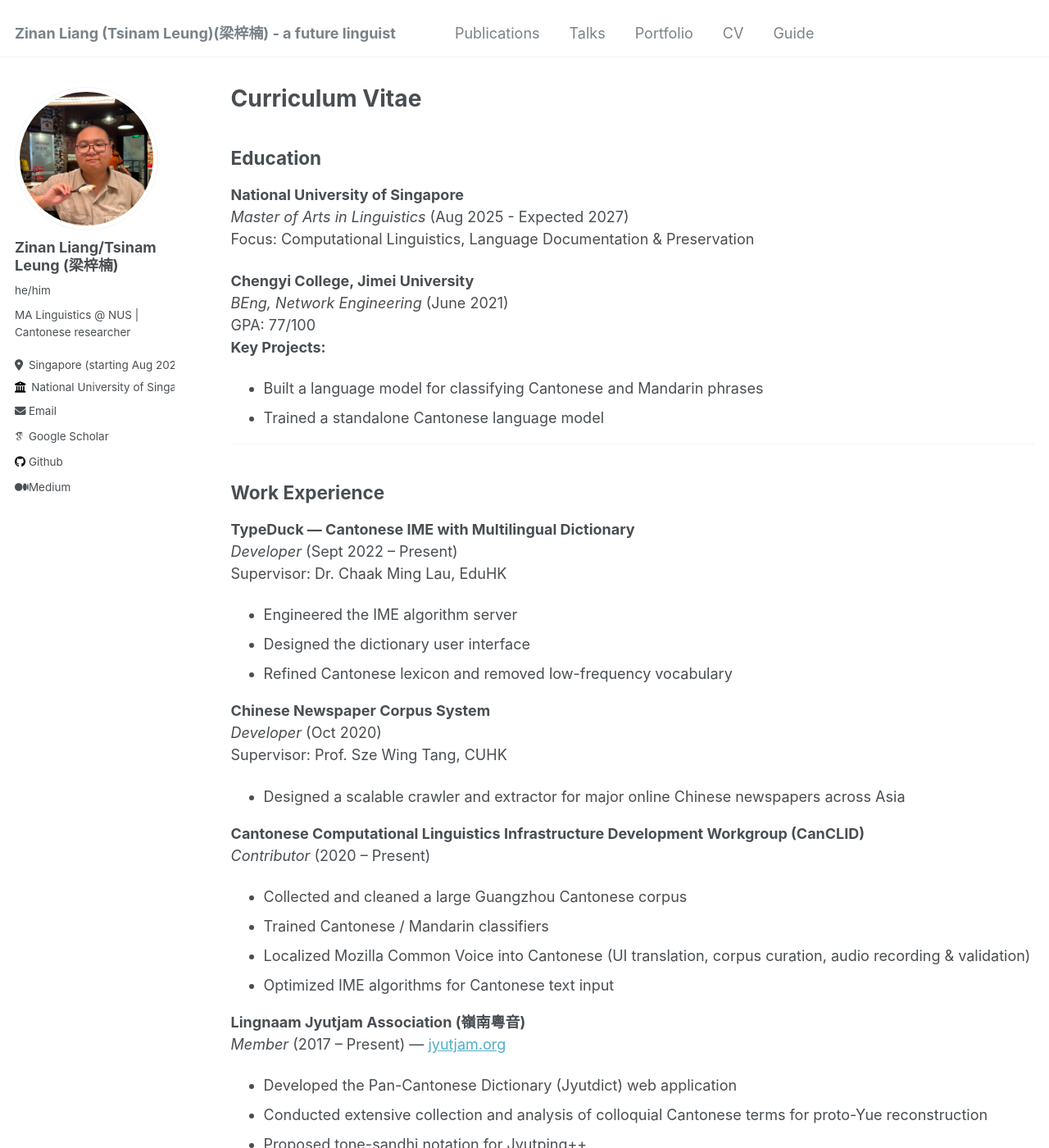
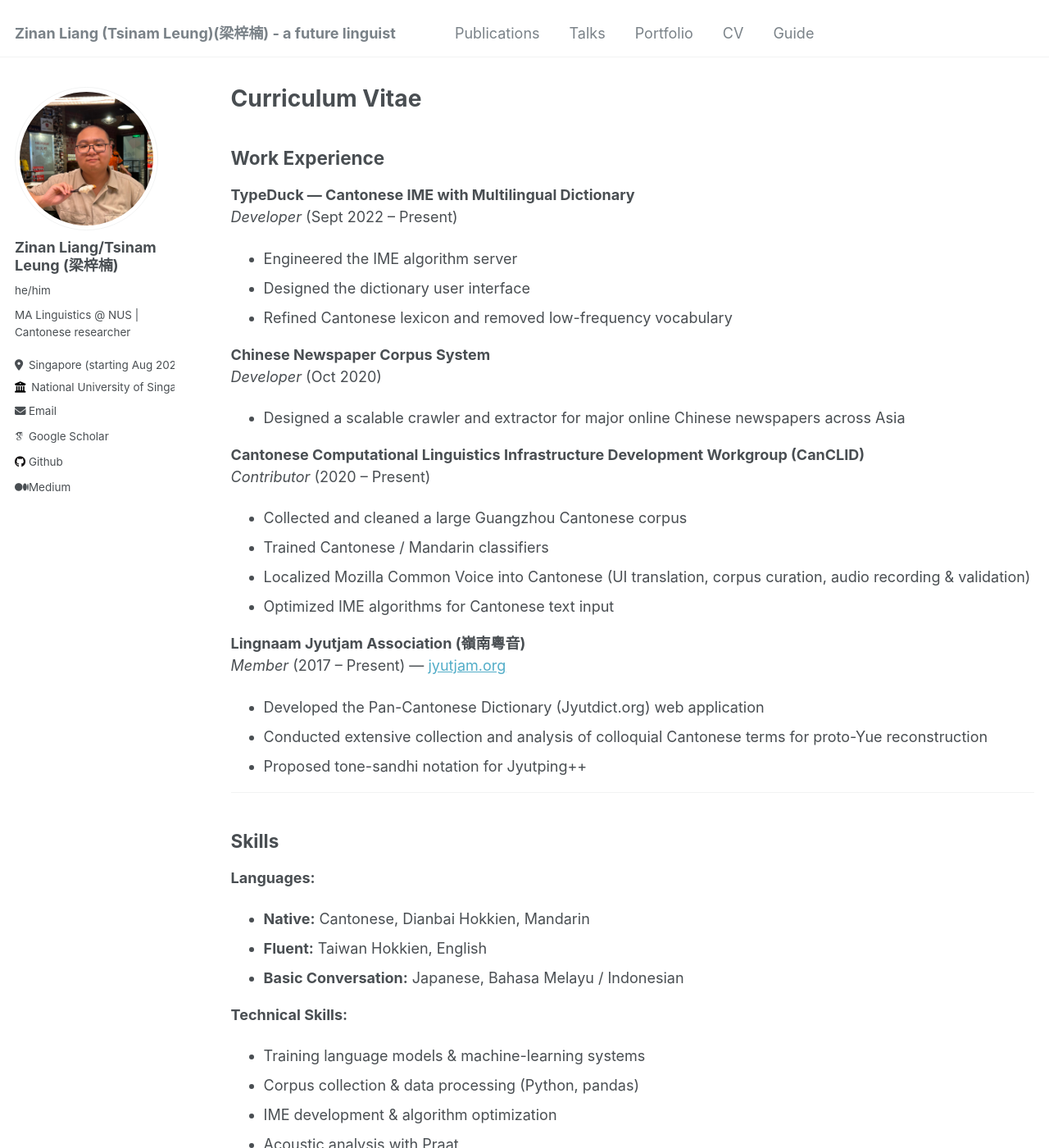
Before and after one commit to TsinamLeung/TsinamLeung.github.io, a Jekyll site: the page built from _pages/cv.md, in a window 1280 px wide and 1400 px high. Shown: the whole window at 82% size. Built offline with Jekyll 4.4.1, drawn with Linux system fonts in a browser that asks for light colours; some web fonts are replaced; some of the changed text lies outside the part shown.

Commit message:
update cv

```diff
--- a/_pages/cv.md
+++ b/_pages/cv.md
@@ -9,33 +9,16 @@ redirect_from:
 
 {% include base_path %}
 
-## Education
-
-**National University of Singapore**
-*Master of Arts in Linguistics* (Aug 2025 - Expected 2027)
-Focus: Computational Linguistics, Language Documentation & Preservation
-
-**Chengyi College, Jimei University**
-*BEng, Network Engineering* (June 2021)
-GPA: 77/100
-**Key Projects:**
-- Built a language model for classifying Cantonese and Mandarin phrases
-- Trained a standalone Cantonese language model
-
----
-
 ## Work Experience
 
 **TypeDuck — Cantonese IME with Multilingual Dictionary**
 *Developer* (Sept 2022 – Present)
-Supervisor: Dr. Chaak Ming Lau, EduHK
 - Engineered the IME algorithm server
 - Designed the dictionary user interface
 - Refined Cantonese lexicon and removed low-frequency vocabulary
 
 **Chinese Newspaper Corpus System**
 *Developer* (Oct 2020)
-Supervisor: Prof. Sze Wing Tang, CUHK
 - Designed a scalable crawler and extractor for major online Chinese newspapers across Asia
 
 **Cantonese Computational Linguistics Infrastructure Development Workgroup (CanCLID)**
@@ -47,7 +30,7 @@ Supervisor: Prof. Sze Wing Tang, CUHK
 
 **Lingnaam Jyutjam Association (嶺南粵音)**
 *Member* (2017 – Present) — [jyutjam.org](https://jyutjam.org)
-- Developed the Pan-Cantonese Dictionary (Jyutdict) web application
+- Developed the Pan-Cantonese Dictionary (Jyutdict.org) web application
 - Conducted extensive collection and analysis of colloquial Cantonese terms for proto-Yue reconstruction
 - Proposed tone-sandhi notation for Jyutping++
 
@@ -71,14 +53,11 @@ Supervisor: Prof. Sze Wing Tang, CUHK
 
 ---
 
-## Research & Writing
-
-I publish regular articles that bridge computational linguistics and language preservation:
+## Projects
 
 - **Open-source Cantonese tools** (e.g., Jyutping++, TypeDuck)
 - **Python tutorials** for scraping and cleaning Chinese-language corpora
-- **Conference reflections** and linguistic field notes
-- **Collaborative insights** from Lingnaam Jyutjam Association projects
+- **Collaborative insights** from Lingnaam Jyutjam Association projects;CanClID Member
 
 Visit [jyutjam.org](https://jyutjam.org) for project deep-dives and community updates.
 
```
Also changed, not shown: other parts of _pages/cv.md (+3 -4 lines).
